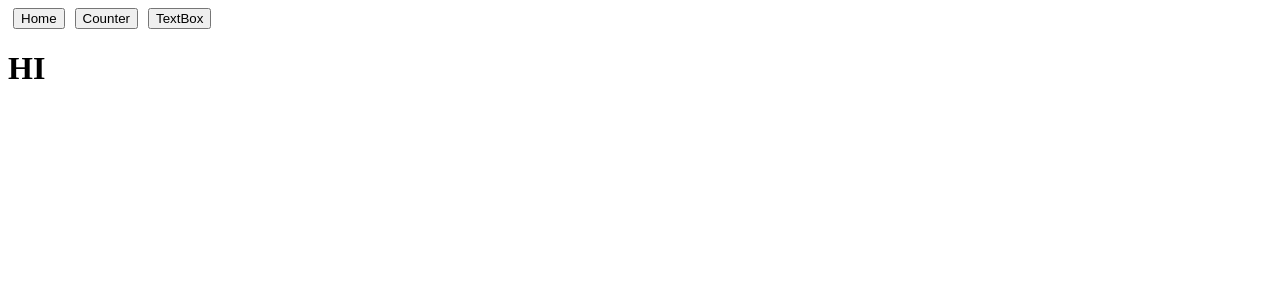
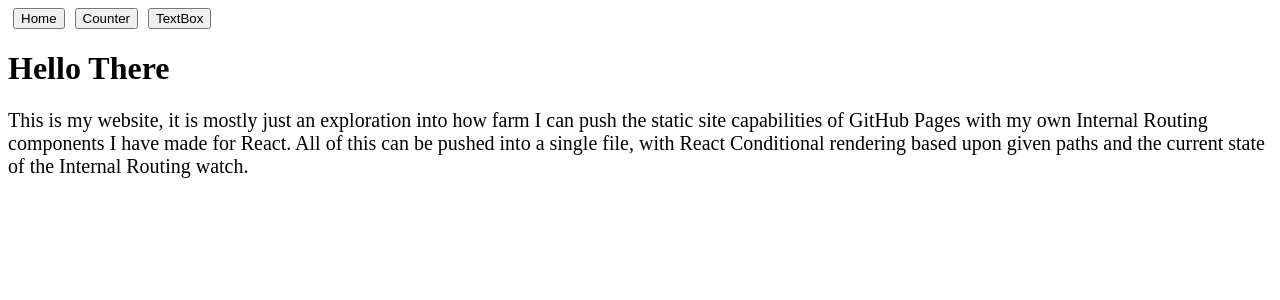
Before and after one commit to Durbatuluk1701/Durbatuluk1701.github.io, a React (Create React App) app: page / in a window 1280 px wide. Shown: the top 300 px of the page. Built offline with nearby package versions, Linux system fonts and the light colour scheme.

Commit message:
Adding Description

```diff
--- a/src/App.tsx
+++ b/src/App.tsx
@@ -25,7 +25,15 @@ const App: React.FC = () => {
     const HomePage = () => {
       return (
         <div>
-          <h1>HI</h1>
+          <h1>Hello There</h1>
+          <p style={{fontSize: "20px"}}>
+            This is my website, it is mostly just an exploration
+            into how farm I can push the static site capabilities of
+            GitHub Pages with my own Internal Routing components I have
+            made for React. All of this can be pushed into a single file,
+            with React Conditional rendering based upon given paths and
+            the current state of the Internal Routing watch.
+          </p>
         </div>
       )
     }
```
